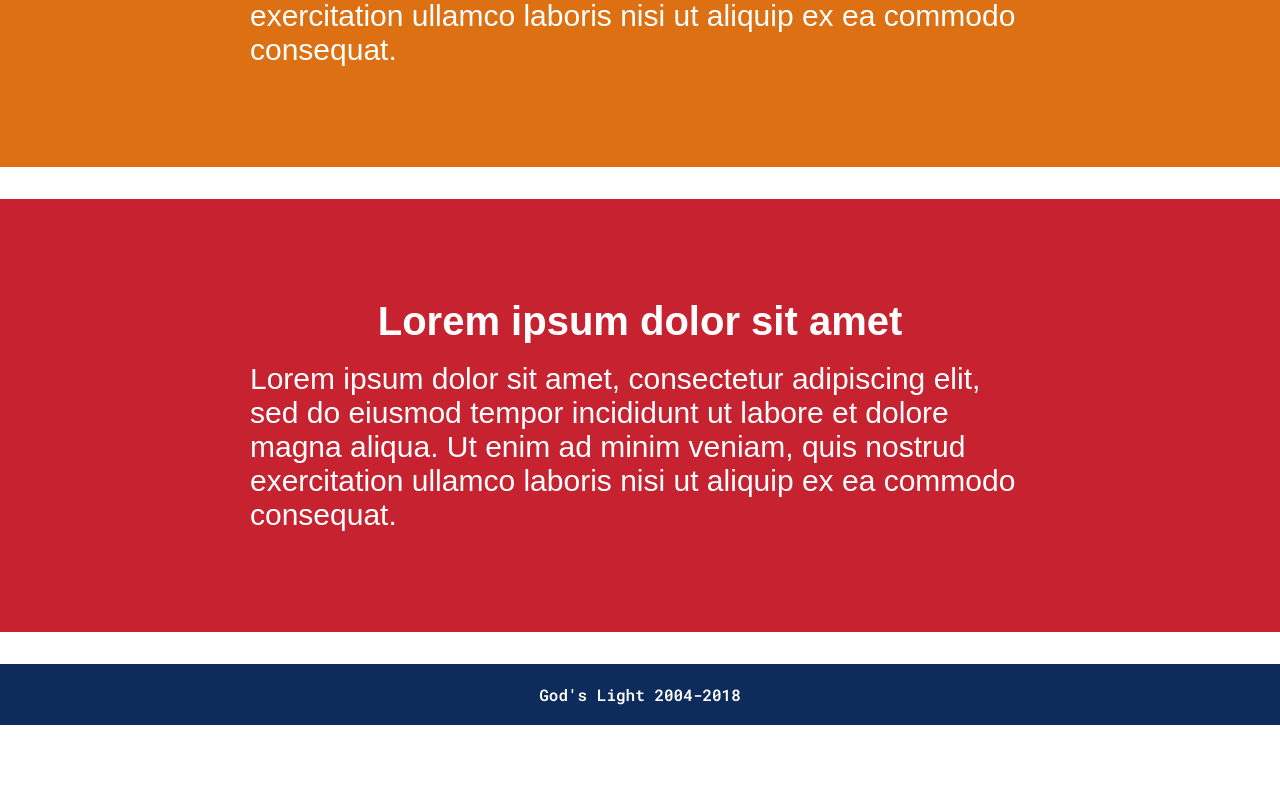
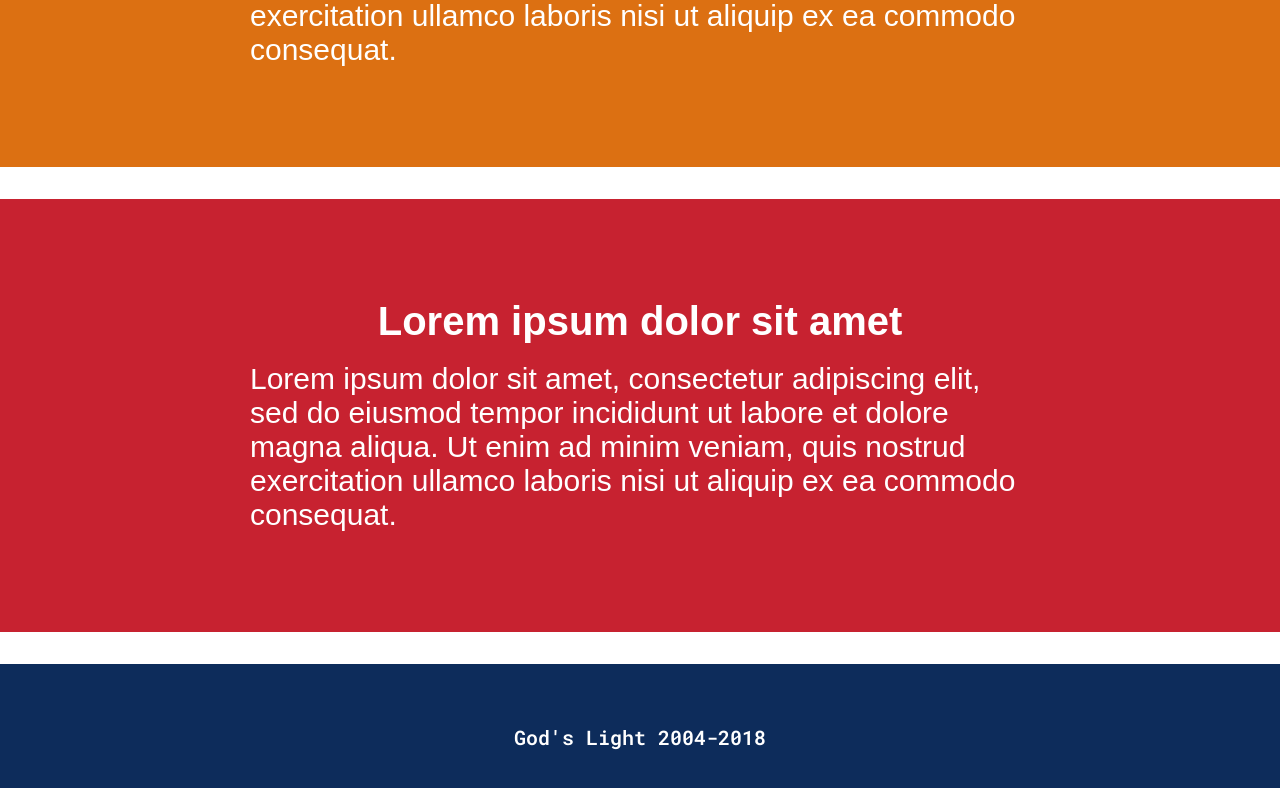
Before and after one commit to dmoralestech/gods-light, a React (Create React App) app: page / in a window 1280 px wide. Shown: the part 4406-5194 px from the top of the page. Before the commit the page ends 5131 px from the top, so only its background shows below. Built offline with nearby package versions, Linux system fonts and the light colour scheme; a web font is replaced by a local one.

Commit message:
Add more stylin

```diff
--- a/src/App.css
+++ b/src/App.css
@@ -56,9 +56,10 @@ body {
 .footer-row {
   font-family: 'Roboto Mono', monospace;
   font-weight: 600;
+  font-size: 20px;
   color: #FFFFFF;
-  padding-top: 20px;
-  padding-bottom: 20px;
+  padding-top: 60px;
+  padding-bottom: 60px;
   padding-left: 150px;
   padding-right: 150px;
   background-color: #0D2C5B;
@@ -231,7 +232,7 @@ h4 {
 
   h2 {
     font-size: 25px;
-    font-weight: 800;
+    font-weight: 900;
   }
 
   h4 {
@@ -256,7 +257,7 @@ h4 {
   }
 
   .section-text {
-    font-size: 15px;
+    font-size: 18px;
     font-weight: 400;
   }
 
@@ -279,6 +280,7 @@ h4 {
 
   h2 {
     font-size: 35px;
+    font-weight: 900;
   }
 
   h4 {
@@ -302,7 +304,7 @@ h4 {
 
   .page-title {
     font-size: 40px;
-    font-weight: 800;
+    font-weight: 900;
   }
 
   .footer-row {
```
